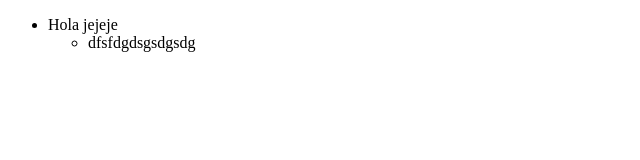
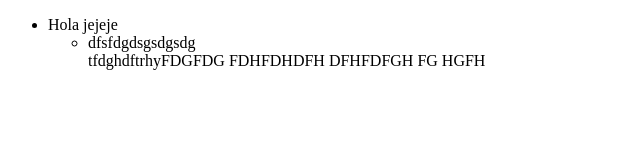
Before and after one commit to rampage365/JavascriptAvanzado, a website: page 01.IntroNodeJS/a.-Pruebas/index.html in a window 1280 px wide. Shown: the whole page, without its empty margins (0-640 px from the left). Drawn offline with Linux system fonts and the light colour scheme.

Commit message:
iINSERTANDO CMABIOS EN INDEX.HTML

```diff
--- a/01.IntroNodeJS/a.-Pruebas/index.html
+++ b/01.IntroNodeJS/a.-Pruebas/index.html
@@ -11,6 +11,11 @@
         <li>Hola jejeje</li>
         <ul>
             <li>dfsfdgdsgsdgsdg</li>
+            tfdghdftrhyFDGFDG
+            FDHFDHDFH
+            DFHFDFGH
+            FG
+            HGFH
 
         </ul>
     </ul>
--- a/01.IntroNodeJS/a.-Pruebas/index.js
+++ b/01.IntroNodeJS/a.-Pruebas/index.js
@@ -1 +1,6 @@
 console.log("hola a todods")
+sdfcdfGHGFDHGGFH
+FG
+H
+WebGLTransformFeedbackHGF
+H
```
